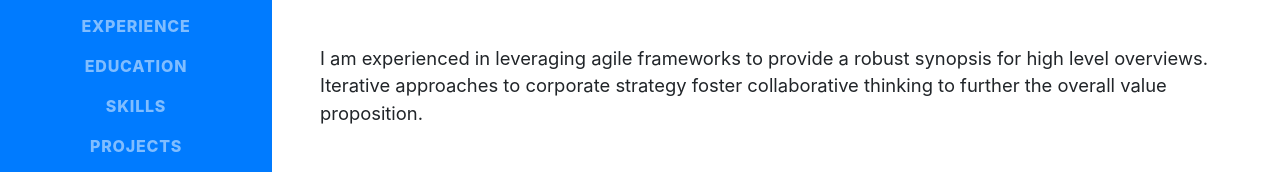
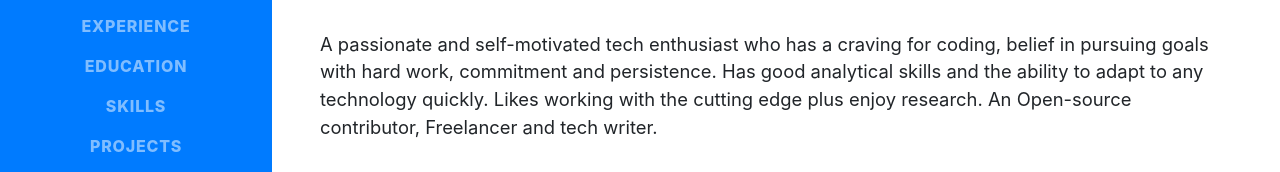
Before and after one commit to NGimhana/ngimhana-test.github.io, a website with bundled scripts: page index.html in a window 1280 px wide. Shown: the part 346-518 px from the top of the page. Built offline with nearby package versions, Linux system fonts and the light colour scheme; files whose address does not match are found by name; a web font is replaced by a local one.

Commit message:
Update Index.js

```diff
--- a/index.html
+++ b/index.html
@@ -79,7 +79,10 @@
         <div class="subheading mb-5">No 51, Kaluwadumulla Road, Kandegoda, Ambalangoda, Sri Lanka · (094)0775744613 ·
           <a href="mailto:name@email.com">gimhanadesilva.15@cse.mrt.ac.lk</a>
         </div>
-        <p class="lead mb-5">I am experienced in leveraging agile frameworks to provide a robust synopsis for high level overviews. Iterative approaches to corporate strategy foster collaborative thinking to further the overall value proposition.</p>
+        <p class="lead mb-5">A passionate and self-motivated tech enthusiast who has a craving for coding, belief in pursuing goals with
+hard work, commitment and persistence. Has good analytical skills and the ability to adapt to any technology
+quickly. Likes working with the cutting edge plus enjoy research. An Open-source contributor, Freelancer and
+tech writer.</p>
         <div class="social-icons">
           <a href="https://www.linkedin.com/in/nadeeshangimhana">
             <i class="fab fa-linkedin-in"></i>
```
